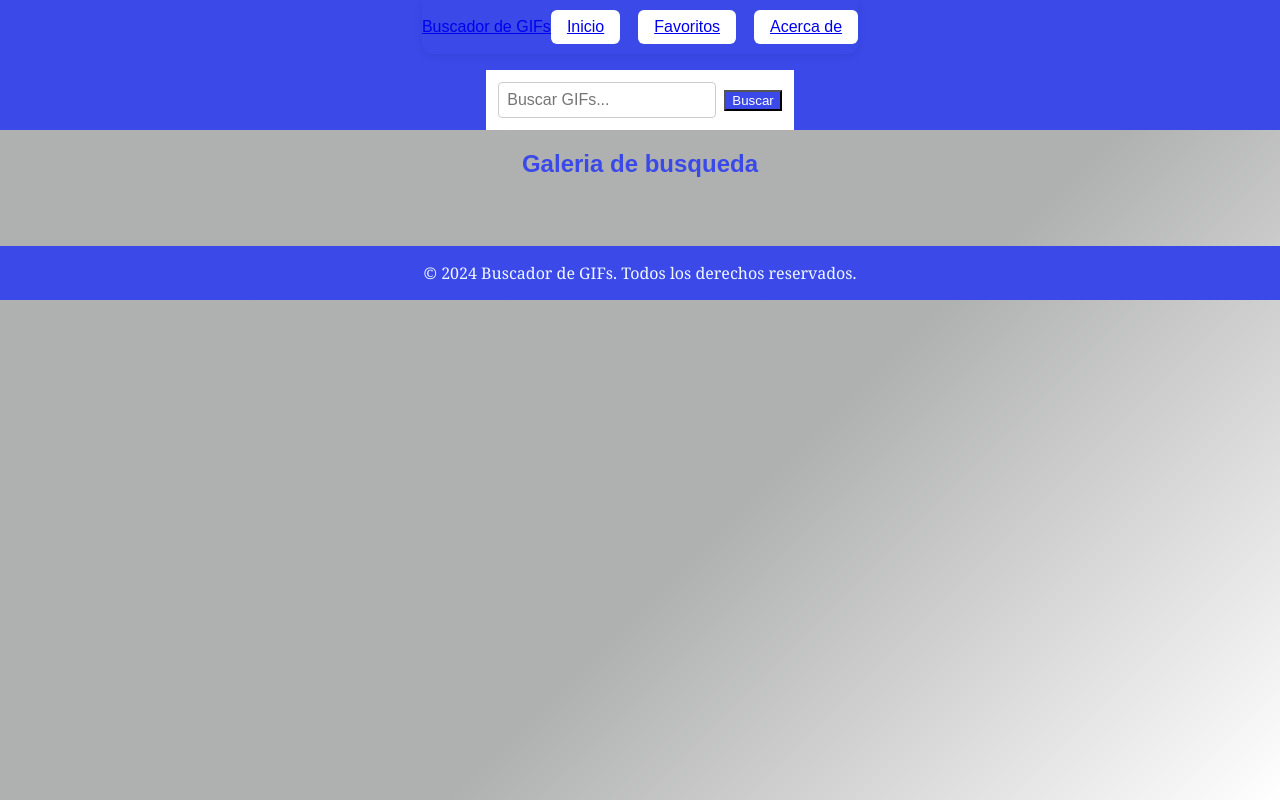
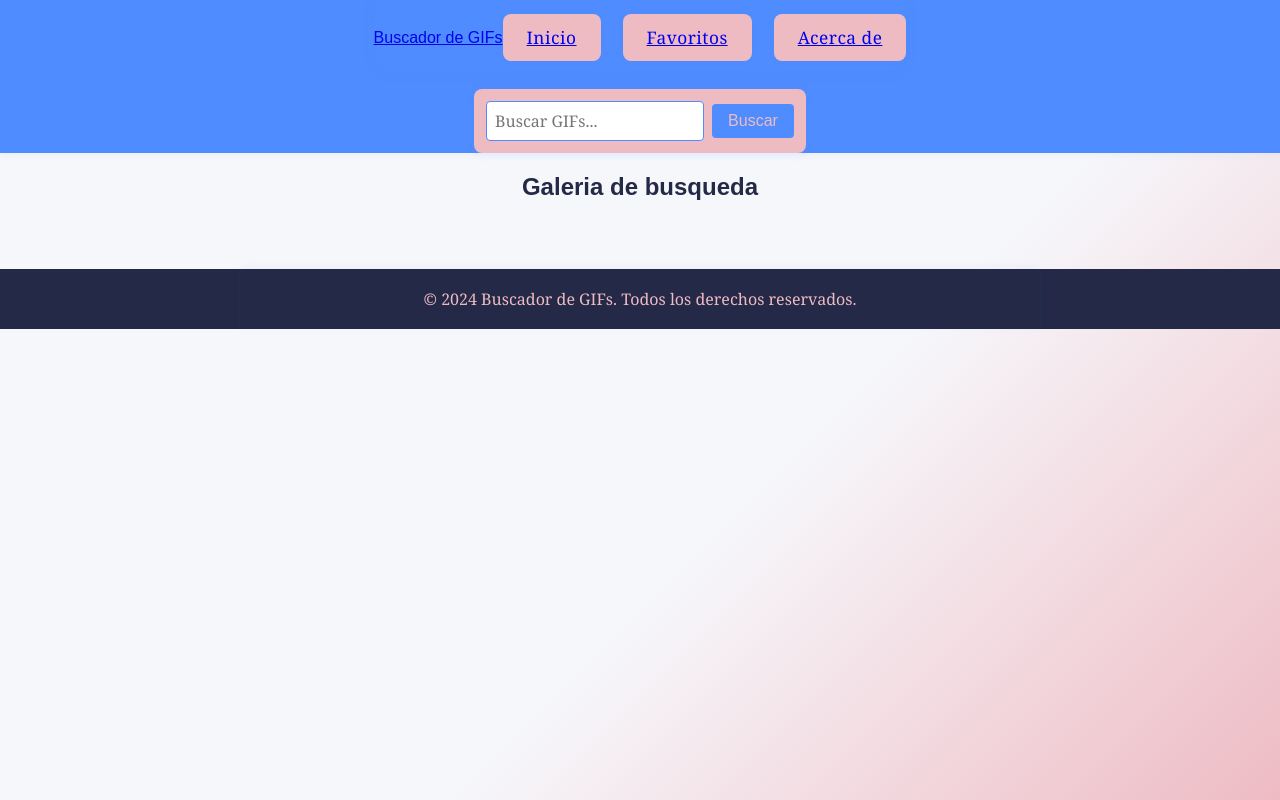
Before and after one commit to FerCueA/PaginaBuscarGifs, a website built with Vite: page index.html in a window 1280 px wide. Built offline with nearby package versions, Linux system fonts and the light colour scheme; no server answers.

Commit message:
250906-115000

```diff
--- a/src/components/footer.css
+++ b/src/components/footer.css
@@ -8,4 +8,16 @@
   width: 100%;
   height: 100%;
   width: 100vh;
+  .footerNav {
+    display: flex;
+    justify-content: center;
+    align-items: center;
+    background: var(--colorFooter);
+    font-family: var(--fuenteTexto2);
+    color: var(--colorClaro);
+    width: 100%;
+    min-height: 60px;
+    border-radius: 10px 10px 0 0;
+    box-shadow: 0 -2px 8px rgba(79, 140, 255, 0.07);
+  }
 }
--- a/src/components/formularioBuscador.css
+++ b/src/components/formularioBuscador.css
@@ -1,30 +1,38 @@
 .formulario-buscador {
   display: flex;
   flex-direction: row;
-  background: #fff;
   gap: 8px;
-  background: #fff;
+  background: var(--colorClaro);
   padding: 12px;
   align-items: center;
+  border-radius: 8px;
+  box-shadow: 0 2px 8px rgba(79, 140, 255, 0.07);
 }
 .formulario-buscador input[type="text"] {
   padding: 8px;
   border-radius: 4px;
   font-size: 1rem;
   width: 200px;
-  border: 1px solid #ccc;
-  font-family: inherit;
+  border: 1px solid var(--colorNav);
+  font-family: var(--fuenteTexto2);
   transition: border 0.2s;
 }
 .formulario-buscador input[type="text"]:focus {
-  border: 1.5px solid #3a49e8;
+  border: 1.5px solid var(--colorNav);
   outline: none;
 }
 .formulario-buscador button {
-  background: #3a49e8;
-  color: #fff;
+  background: var(--colorNav);
+  color: var(--colorClaro);
   cursor: pointer;
+  border: none;
+  padding: 8px 16px;
+  border-radius: 4px;
+  font-family: var(--fuenteTexto1);
+  font-size: 1rem;
+  transition: background 0.2s;
 }
 .formulario-buscador button:hover {
-  background: #2a36a8;
+  background: var(--colorAcento);
+  color: var(--colorOscuro);
 }
--- a/src/components/gifsCards.css
+++ b/src/components/gifsCards.css
@@ -12,9 +12,23 @@
   text-align: center;
   transition: box-shadow 0.2s, transform 0.2s;
   justify-content: space-between;
+  .card {
+    width: 200px;
+    height: 300px;
+    background: var(--colorClaro);
+    border-radius: 10px;
+    box-shadow: 0 2px 8px rgba(79, 140, 255, 0.12);
+    padding: 12px;
+    margin: 12px;
+    display: flex;
+    flex-direction: column;
+    align-items: center;
+    text-align: center;
+    transition: box-shadow 0.2s, transform 0.2s;
+    justify-content: space-between;
   }
   .card:hover {
-  box-shadow: 0 4px 16px rgba(0, 0, 0, 0.18);
+    box-shadow: 0 4px 16px rgba(79, 140, 255, 0.18);
     transform: scale(1.04);
   }
   .card img {
@@ -29,6 +43,8 @@
     display: flex;
     align-items: center;
     font-size: 1rem;
-  color: #43c60b;
+    color: var(--colorNav);
     margin-top: 4px;
+    font-family: var(--fuenteTexto2);
   }
+}
--- a/src/components/nav.css
+++ b/src/components/nav.css
@@ -3,29 +3,36 @@
   flex-direction: row;
   justify-content: center;
   align-items: center;
-  background: var(--colorSegundario);
-  padding: 10px 0;
-  margin-bottom: 16px;
-  border-radius: 0 0 10px 10px;
-  box-shadow: 0 2px 8px rgba(0, 0, 0, 0.07);
+  background: var(--colorNav);
+  padding: 14px 0 10px 0;
+  margin-bottom: 18px;
+  border-radius: 0 0 18px 18px;
+  box-shadow: 0 2px 12px rgba(79, 140, 255, 0.1);
 }
 .nav-container ul {
   list-style: none;
   display: flex;
   flex-direction: row;
-  gap: 18px;
+  gap: 22px;
   padding: 0;
   margin: 0;
 }
 .nav-container li {
   cursor: pointer;
-  padding: 8px 16px;
-  background: #fff;
-  color: var(--colorSegundario);
-  border-radius: 6px;
-  transition: background 0.2s, color 0.2s;
+  padding: 10px 22px;
+  background: var(--colorClaro);
+  color: var(--colorNav);
+  border-radius: 8px;
+  font-family: var(--fuenteTexto2);
+  font-size: 1.08rem;
+  letter-spacing: 0.5px;
+  box-shadow: 0 1px 4px rgba(79, 140, 255, 0.08);
+  border: 2px solid transparent;
+  transition: background 0.2s, color 0.2s, border 0.2s, transform 0.2s;
 }
 .nav-container li:hover {
-  background: var(--colorSegundario);
-  color: #fff;
+  background: var(--colorAcento);
+  color: var(--colorOscuro);
+  border: 2px solid var(--colorNav);
+  transform: translateY(-2px) scale(1.05);
 }
--- a/src/style.css
+++ b/src/style.css
@@ -1,13 +1,23 @@
 :root {
   --fuenteTexto2: "Georgia";
   --fuenteTexto1: "Arial";
-  --colorPrimario: hsl(150, 1%, 69%);
-  --colorSegundario: #3a49e8;
+  --colorPrimario: #f6f7fb;
+  --colorSecundario: #4f8cff;
+  --colorAcento: #ffb347;
+  --colorOscuro: #232946;
+  --colorClaro: #eebbc3;
+  --colorFooter: #232946;
+  --colorNav: #4f8cff;
+  --colorTexto: #232946;
 }
 
 body {
-  background: linear-gradient(135deg, var(--colorPrimario) 60%, #fff 100%);
-  color: var(--colorSegundario);
+  background: linear-gradient(
+    135deg,
+    var(--colorPrimario) 60%,
+    var(--colorClaro) 100%
+  );
+  color: var(--colorTexto);
   font-family: var(--fuenteTexto1);
   margin: 0;
   padding: 0;
@@ -24,7 +34,9 @@ header {
   align-items: center;
   justify-content: center;
   width: 100%;
-  background: var(--colorSegundario);
+  background: var(--colorNav);
+  color: #fff;
+  box-shadow: 0 2px 8px rgba(79, 140, 255, 0.08);
 }
 #footerContainer {
   display: flex;
@@ -32,7 +44,8 @@ header {
   align-items: center;
   justify-content: center;
   width: 100%;
-  background: var(--colorSegundario);
+  background: var(--colorFooter);
+  color: var(--colorClaro);
 }
 
 #galeriaGifs {
```
Lines whose indentation alone changed are shown as unchanged.
